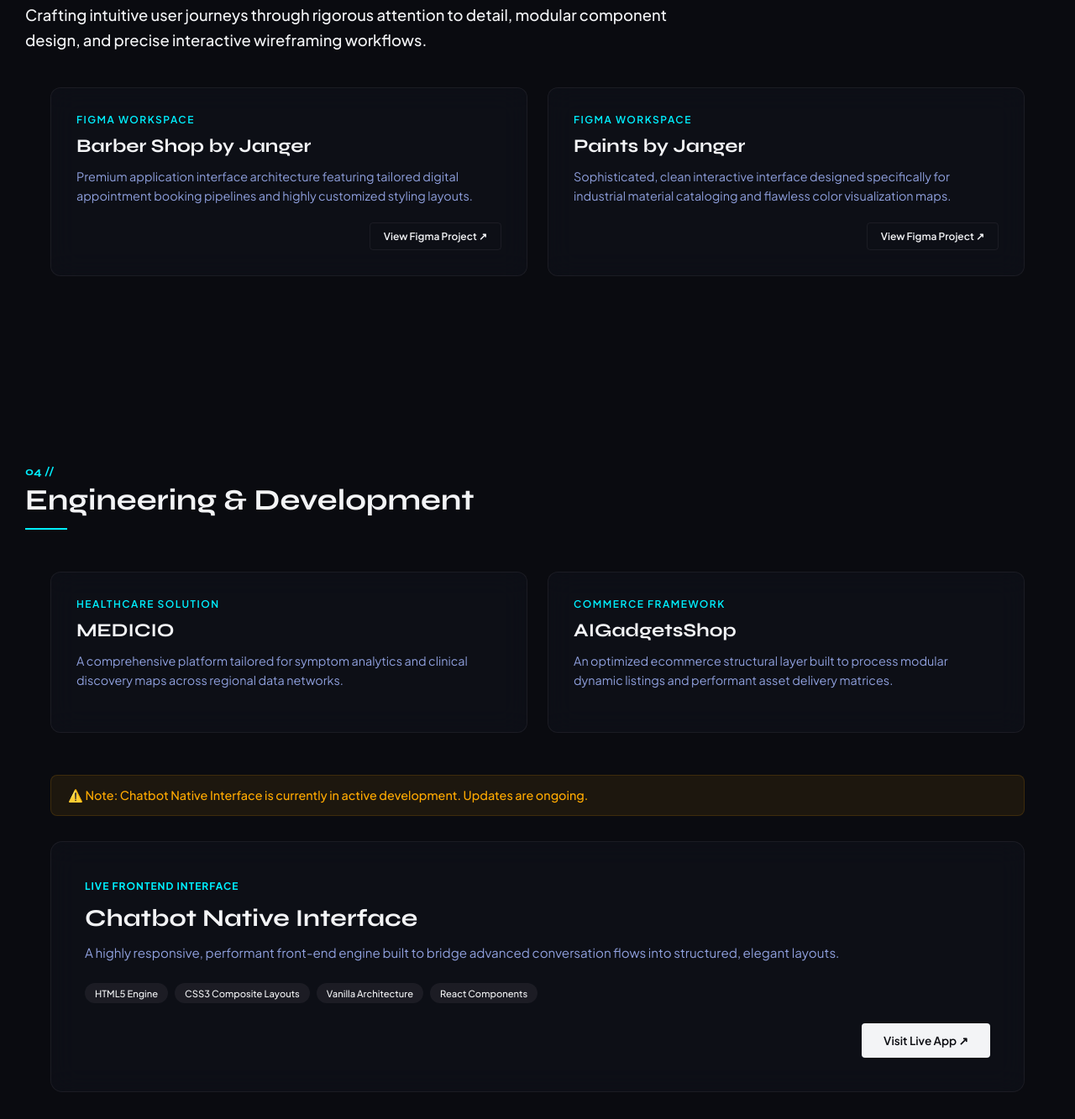
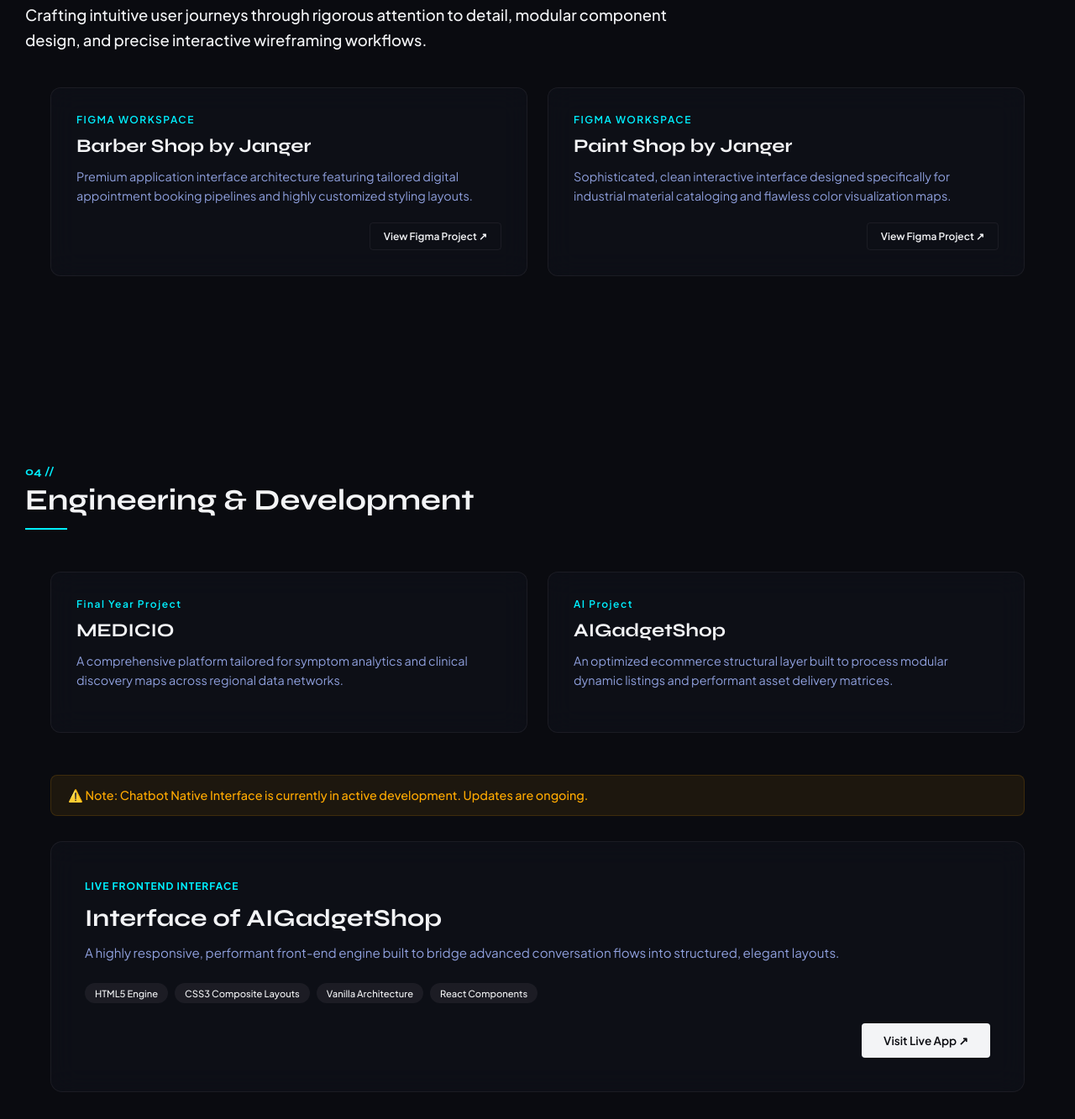
Before and after one commit to Muhammad-Ahmed19/Portfolio, a plain HTML site: page index.html in a window 1280 px wide. Shown: the part 2167-3500 px from the top of the page at 84% size. Drawn offline with Linux system fonts and the light colour scheme.

Commit message:
first change in portfolio

```diff
--- a/index.html
+++ b/index.html
@@ -195,7 +195,7 @@
                     <article class="project-glass-card tilt-target reveal-element">
                         <div class="project-card-content">
                             <span class="project-category-tag">FIGMA WORKSPACE</span>
-                            <h3 class="project-title">Paints by Janger</h3>
+                            <h3 class="project-title">Paint Shop by Janger</h3>
                             <p class="project-description">Sophisticated, clean interactive interface designed specifically for industrial material cataloging and flawless color visualization maps.</p>
                             <div class="project-card-actions">
                                 <a href="https://www.figma.com/design/dNVb5B3bggtO6O0yWSadwM/Paints-by-Janger?t=4y7UgyrdT9F6Eyyj-0" target="_blank" rel="noopener noreferrer" class="btn btn-secondary magnetic-button">View Figma Project ↗</a>
@@ -216,15 +216,15 @@
                 <div class="project-cards-grid grid-layout">
                     <article class="project-glass-card tilt-target reveal-element">
                         <div class="project-card-content">
-                            <span class="project-category-tag">HEALTHCARE SOLUTION</span>
+                            <span class="project-category-tag">Final Year Project</span>
                             <h3 class="project-title">MEDICIO</h3>
                             <p class="project-description">A comprehensive platform tailored for symptom analytics and clinical discovery maps across regional data networks.</p>
                         </div>
                     </article>
                     <article class="project-glass-card tilt-target reveal-element">
                         <div class="project-card-content">
-                            <span class="project-category-tag">COMMERCE FRAMEWORK</span>
-                            <h3 class="project-title">AIGadgetsShop</h3>
+                            <span class="project-category-tag">AI Project</span>
+                            <h3 class="project-title">AIGadgetShop</h3>
                             <p class="project-description">An optimized ecommerce structural layer built to process modular dynamic listings and performant asset delivery matrices.</p>
                         </div>
                     </article>
@@ -235,7 +235,7 @@
                     </div>
                     <article class="production-card-large tilt-target reveal-element">
                         <span class="prod-badge-text">LIVE FRONTEND INTERFACE</span>
-                        <h3 class="prod-title">Chatbot Native Interface</h3>
+                        <h3 class="prod-title">Interface of AIGadgetShop</h3>
                         <p class="prod-desc">A highly responsive, performant front-end engine built to bridge advanced conversation flows into structured, elegant layouts.</p>
                         <div class="prod-tech-row">
                             <span class="tech-tag">HTML5 Engine</span>
@@ -287,9 +287,9 @@
                         <div class="timeline-bullet-node"></div>
                         <div class="timeline-body-box glass-card">
                             <h3 class="institution-title">Bachelor of Science (BS) in Information Engineering & Technology</h3>
-                            <p class="degree-sub">The University of Lahore | CGPA: 3.50</p>
+                            <p class="degree-sub">The University of Lahore | CGPA: 3.51</p>
                             <p class="institution-narrative">
-                                Currently pursuing my undergraduate degree with a CGPA of 3.50. A hardworking and dedicated student, continuously expanding my knowledge in web development, UI/UX design, and emerging technologies while balancing academic excellence with practical projects.
+                                Currently pursuing my undergraduate degree with a CGPA of 3.51. A hardworking and dedicated student, continuously expanding my knowledge in web development, UI/UX design, and emerging technologies while balancing academic excellence with practical projects.
                             </p>
                         </div>
                     </div>
```
